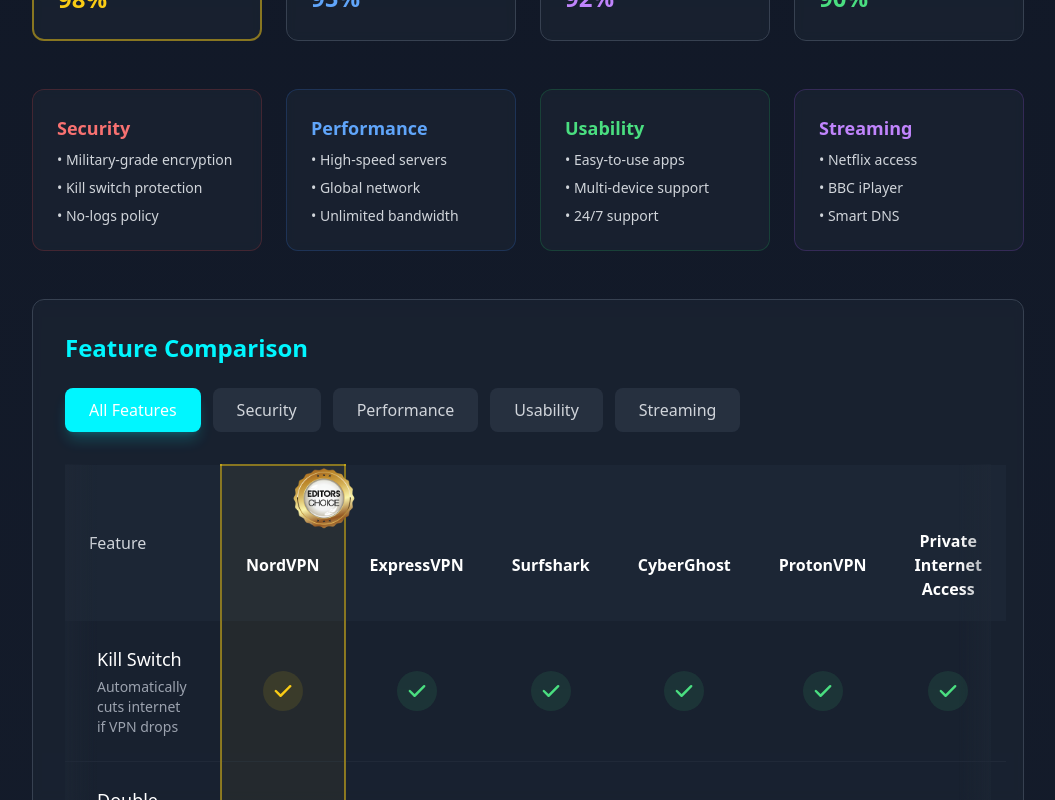
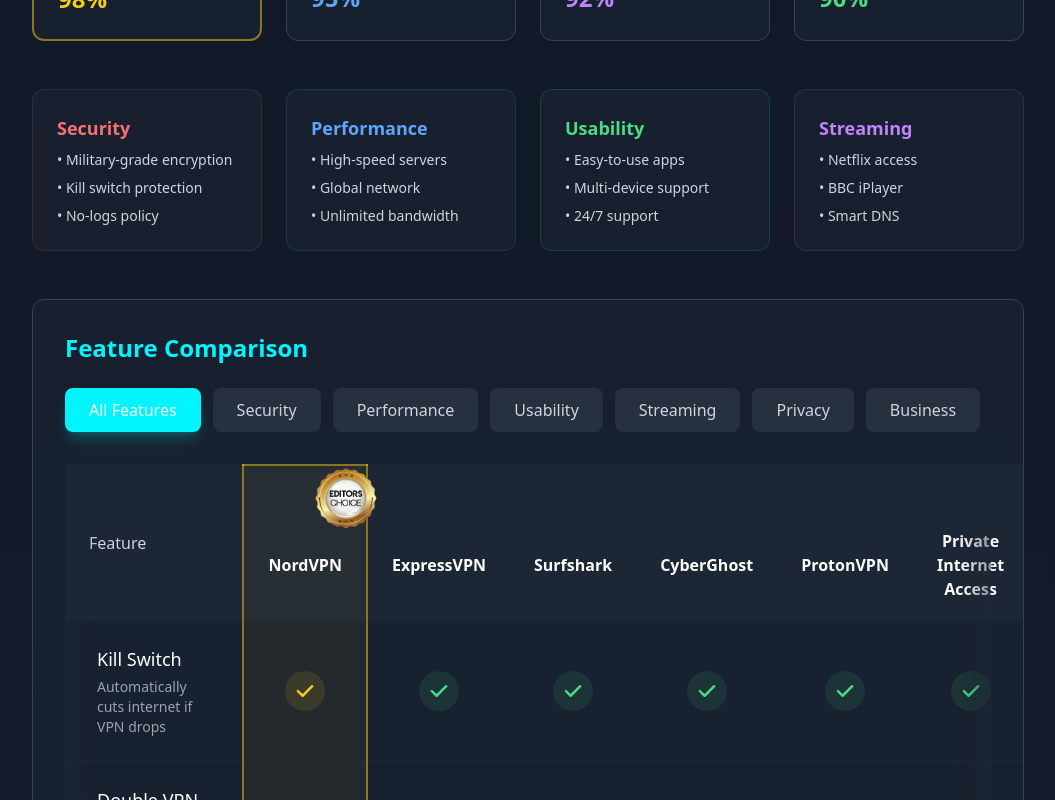
Before and after one commit to GergulasBalint/bestvpn, a React (Vite) app: page /compare-features in a window 1280 px wide. Shown: the part 388-1188 px from the top of the page, without its empty margins (112-1167 px from the left). Built offline with nearby package versions, Linux system fonts and the light colour scheme.

Commit message:
more category

```diff
--- a/src/components/FeatureComparison.tsx
+++ b/src/components/FeatureComparison.tsx
@@ -4,7 +4,7 @@
 interface Feature {
   name: string;
   description: string;
-  category: 'security' | 'performance' | 'usability' | 'streaming';
+  category: 'security' | 'performance' | 'usability' | 'streaming' | 'privacy' | 'business';
 }
 
 const features: Feature[] = [
@@ -142,6 +142,56 @@
     name: "Ad Blocker",
     description: "Built-in ad and malware blocking",
     category: "usability"
+  },
+  {
+    name: "Anonymous Payment",
+    description: "Pay with crypto or gift cards",
+    category: "privacy"
+  },
+  {
+    name: "RAM-Only Servers",
+    description: "No data stored on physical drives",
+    category: "privacy"
+  },
+  {
+    name: "Warrant Canary",
+    description: "Transparency about government requests",
+    category: "privacy"
+  },
+  {
+    name: "Onion Over VPN",
+    description: "Route traffic through Tor network",
+    category: "privacy"
+  },
+  {
+    name: "Privacy Audit",
+    description: "Independent security audits",
+    category: "privacy"
+  },
+  {
+    name: "Dedicated IP",
+    description: "Static IP address for business use",
+    category: "business"
+  },
+  {
+    name: "Team Management",
+    description: "Central dashboard for team accounts",
+    category: "business"
+  },
+  {
+    name: "API Access",
+    description: "Programmatic VPN management",
+    category: "business"
+  },
+  {
+    name: "Priority Support",
+    description: "Dedicated business support line",
+    category: "business"
+  },
+  {
+    name: "GDPR Compliance",
+    description: "Meets EU data protection standards",
+    category: "business"
   }
 ];
 
@@ -157,7 +207,17 @@
     "WireGuard Protocol",
     "10Gbps Servers",
     "Server Network Size",
-    "Low Latency"
+    "Low Latency",
+    "Anonymous Payment",
+    "RAM-Only Servers",
+    "Warrant Canary",
+    "Onion Over VPN",
+    "Privacy Audit",
+    "Dedicated IP",
+    "Team Management",
+    "API Access",
+    "Priority Support",
+    "GDPR Compliance"
   ],
   'expressvpn': [
     "Kill Switch",
@@ -232,7 +292,7 @@
         >
           All Features
         </button>
-        {['security', 'performance', 'usability', 'streaming'].map(category => (
+        {['security', 'performance', 'usability', 'streaming', 'privacy', 'business'].map(category => (
           <button
             key={category}
             onClick={() => setSelectedCategory(category)}
```
